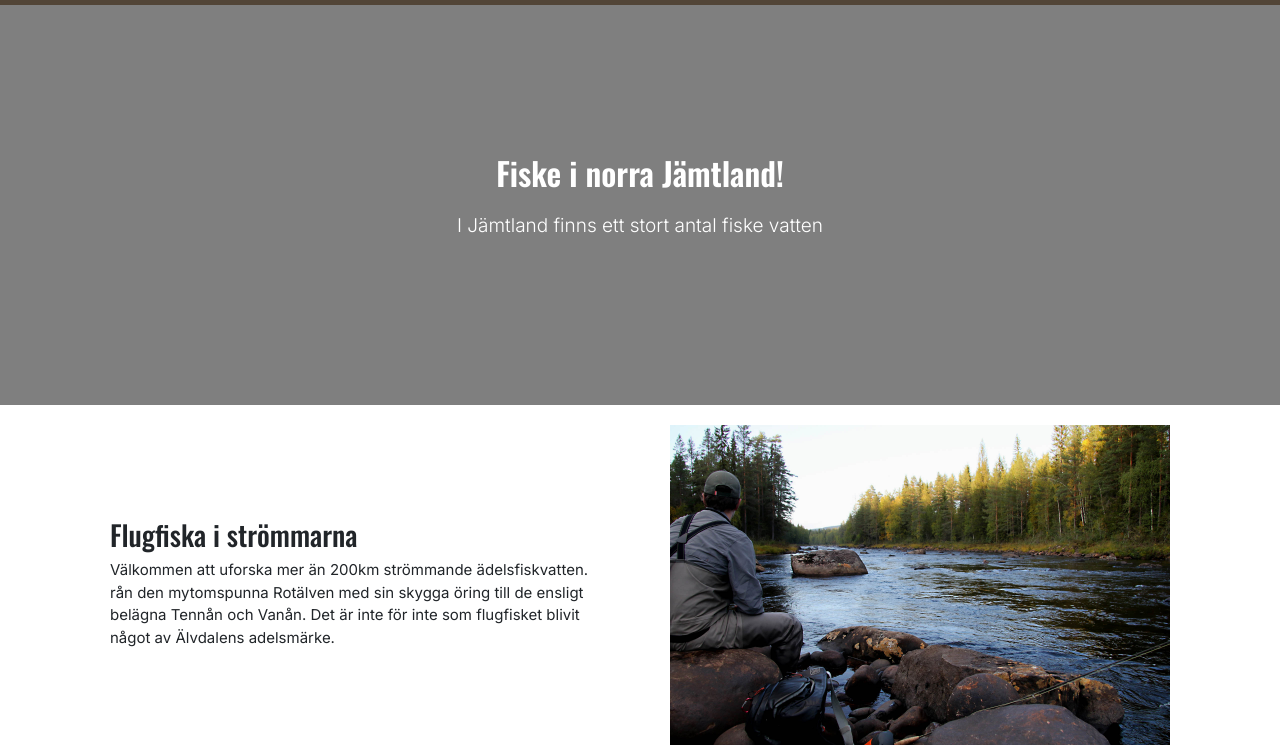
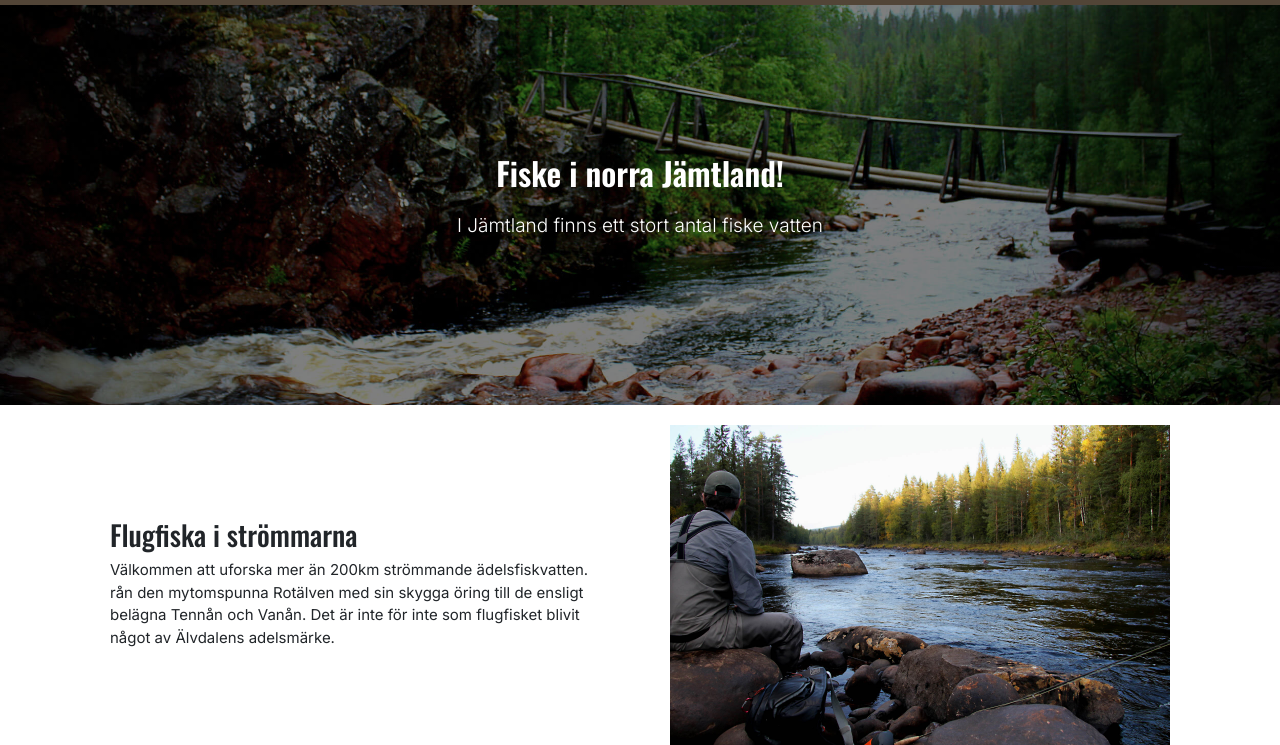
Before and after one commit to StoffeEriksson/fishing-adventures, a plain HTML site: page fishing.html in a window 1280 px wide. Shown: the part 53-798 px from the top of the page. Drawn offline with nearby package versions, Linux system fonts and the light colour scheme; the site is published under a folder, as on GitHub Pages, so addresses that start at the root find nothing.

Commit message:
fixed link to the header page

```diff
--- a/assets/CSS/style.css
+++ b/assets/CSS/style.css
@@ -212,7 +212,7 @@ footer {
 
 /* Heading section */
 .header {
-    background-image:linear-gradient( rgba(0, 0, 0, 0.5), rgba(0, 0, 0, 0.5)), url(/assets/images/header-image-fishing.jpg);
+    background-image:linear-gradient( rgba(0, 0, 0, 0.5), rgba(0, 0, 0, 0.5)), url(../images/header-image-fishing.jpg);
     min-height: 400px;
     background-position: center center;
     background-repeat: no-repeat;
```
